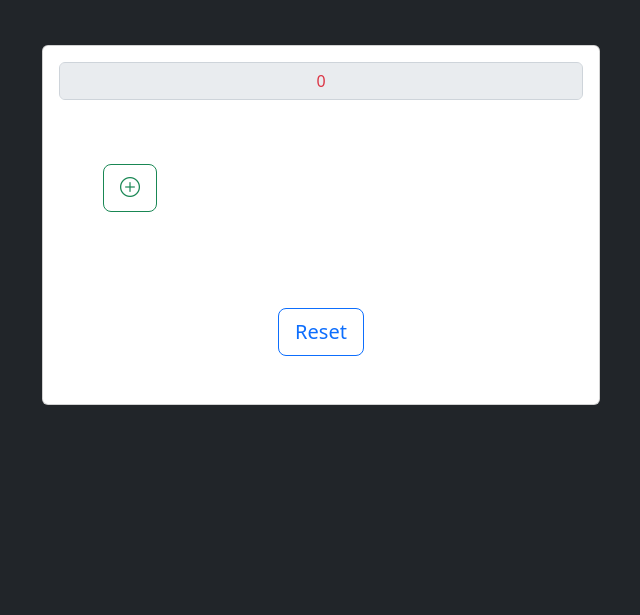
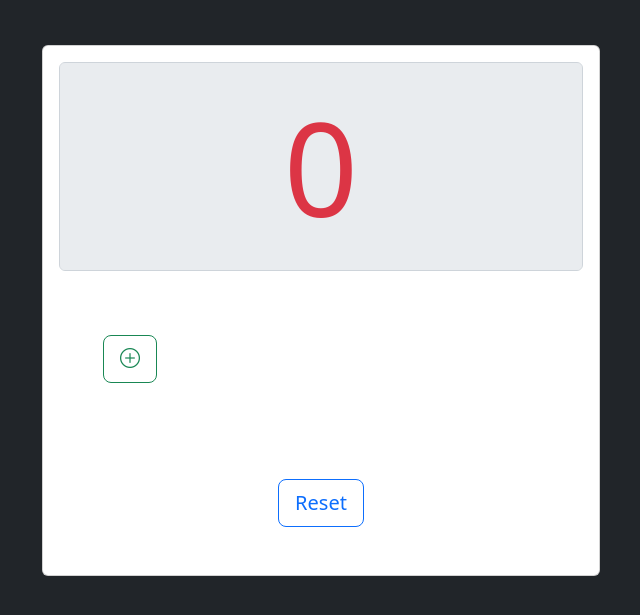
Before and after one commit to Sreeraj0801/counter, a plain HTML site: page index.html in a window 1280 px wide. Shown: the part 85-700 px from the top of the page, without its empty margins (319-959 px from the left). Drawn offline with nearby package versions, Linux system fonts and the light colour scheme.

Commit message:
Update index.html

```diff
--- a/index.html
+++ b/index.html
@@ -14,7 +14,7 @@
     <div class="container mt-5 d-flex justify-content-center">
         <div class="card col-md-6">
             <div class="card-body">
-              <input class="form-control text-center text-danger" type="text" id="value" value="0" disabled>
+              <input class="form-control text-center text-danger" type="text" id="value" value="0" style="font-size: 130px;" disabled>
             </div>
             <div class="container d-flex justify-content-between">
                 <a class="bi bi-plus-circle btn btn-outline-success btn-lg m-5" onclick="action(1)"></a>
```
